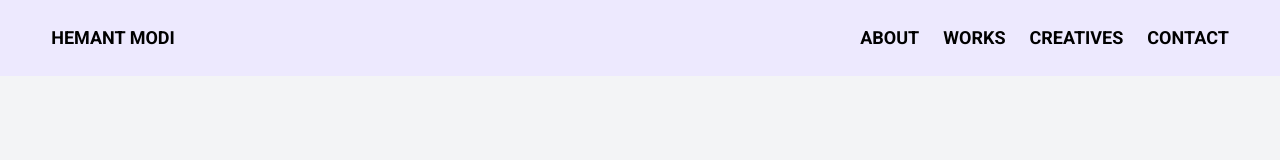
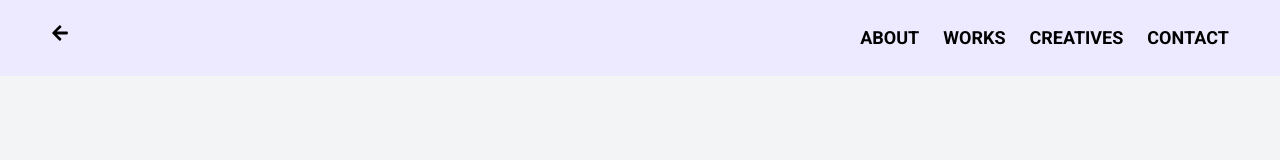
Before and after one commit to hemantmodii/my-portfolio, a React (Vite) app: page / in a window 1280 px wide. Both pictures are taken after a click on the item "ABOUT". Shown: the top 160 px of the page. Built offline with nearby package versions, Linux system fonts and the light colour scheme.

Commit message:
back button update

```diff
--- a/src/Navbar.tsx
+++ b/src/Navbar.tsx
@@ -1,10 +1,11 @@
-import { Link } from 'react-router-dom';
+import { Link, useLocation } from 'react-router-dom';
 import { useState } from 'react';
-import { FaBars, FaTimes } from 'react-icons/fa';
+import { FaArrowLeft, FaBackward, FaBars, FaTimes } from 'react-icons/fa';
 
 
 const Navbar = () => {
   const [sidebarOpen, setSidebarOpen] = useState(false);
+  const location = useLocation();
 
   const toggleSidebar = () => {
     setSidebarOpen(!sidebarOpen);
@@ -14,12 +15,14 @@ const Navbar = () => {
     setSidebarOpen(false);
   };
 
+  const home = location.pathname === '/' ? "HEMANT MODI" : <FaArrowLeft className="mr-2"/>;
+
 
   return (
     <div>
       <div className={`py-6 px-[4%] flex justify-between font-semibold ${sidebarOpen ? 'bg-gray-100': 'bg-violet-100'}`}>
         <h1 className="text-lg cursor-pointer hover:text-violet-800">
-          <Link to="/">HEMANT MODI</Link>
+          <Link to="/">{home}</Link>
         </h1>
         <ul className="hidden md:flex gap-6 text-lg justify-center items-center">
         <li className="cursor-pointer transition-all duration-400 ease-in-out hover:text-violet-800 hover:translate-y-[-4px]">
```
